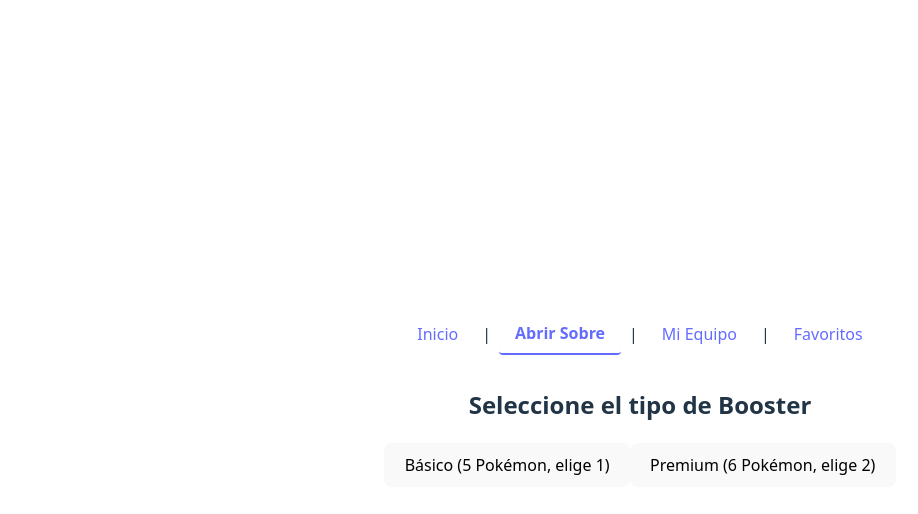
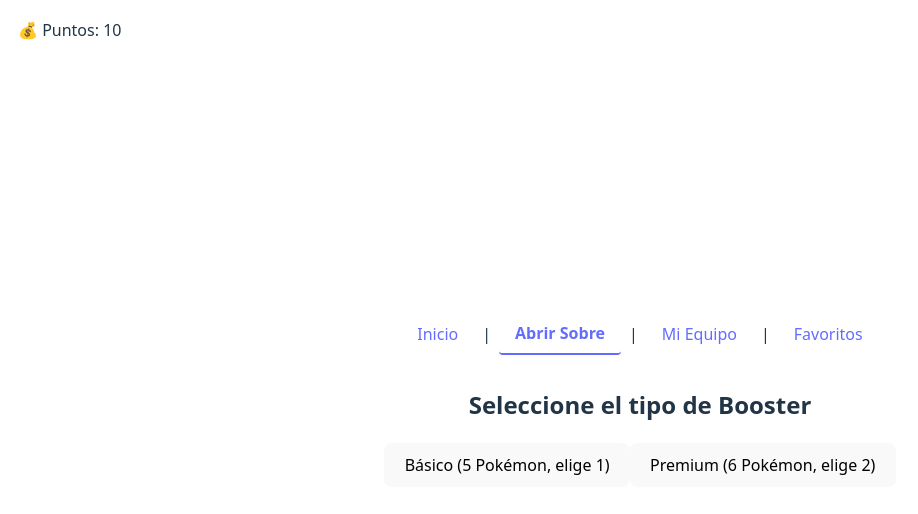
Before and after one commit to RevJuanma/prac3-template, a React (Vite) app: page /abrir-sobre in a window 1280 px wide. Shown: the top 514 px of the page, without its empty margins (0-918 px from the left). Built offline with nearby package versions, Linux system fonts and the light colour scheme.

Commit message:
se añadio sistema de puntos

```diff
--- a/src/App.jsx
+++ b/src/App.jsx
@@ -9,6 +9,8 @@
 import { ToastContainer } from "react-toastify";
 import "react-toastify/dist/ReactToastify.css";
 import { TeamProvider } from "./context/TeamContext";
+import { PointsProvider } from "./context/PointsContext";
+import { PointsDisplay } from "./components/PointsDisplay/PointsDisplay"
 
 export default function App() {
   return (
@@ -22,7 +24,8 @@
         closeOnClick
         pauseOnHover
       />
-
+      <PointsProvider>
+        <PointsDisplay/>
         <FavoritesProvider>
           <TeamProvider>
             <DeckProvider>
@@ -31,7 +34,7 @@
                   <NavLink to="/" end>
                     Inicio
                   </NavLink>{" "}
-                |<NavLink to="/abrir-sobre">Abrir Sobre</NavLink> |
+                  | <NavLink to="/abrir-sobre">Abrir Sobre</NavLink> |
                   <NavLink to="/mi-equipo">Mi Equipo</NavLink> |
                   <NavLink to="/favoritos">Favoritos</NavLink>
                 </nav>
@@ -45,6 +48,7 @@
             </DeckProvider>
           </TeamProvider>
         </FavoritesProvider>
+      </PointsProvider>
     </React.Fragment>
   );
 }
--- a/src/components/Booster/Booster.jsx
+++ b/src/components/Booster/Booster.jsx
@@ -7,9 +7,10 @@
   LIMITE_DE_MAZO,
   POKEMON_EN_FAVORITOS_NO_PUEDE_ELIMINARSE_DEL_MAZO,
   POKEMON_EN_EQUIPO_NO_PUEDE_ELIMINARSE_DEL_MAZO,
-  SELECT_POKEMON_REQUIRED
+  SELECT_POKEMON_REQUIRED, AÑADIO_PUNTOS
 } from "../../constans/alerts";
 import { FaPlus } from "react-icons/fa";
+import { usePoints } from "../../context/PointsContext";
 
 export default function PokemonBooster({
   name,
@@ -21,6 +22,7 @@
   const { isFavorite } = useFavorites();
   const [selected, setSelected] = useState([]);
   const [maxSelectionReached, setMaxSelectionReached] = useState(false);
+  const { incrementPoints } = usePoints();
 
   // IDs aleatorios de Pokémon
   const pokemonIds = useMemo(() => {
@@ -60,6 +62,8 @@
         toast.warn(POKEMON_EN_FAVORITOS_NO_PUEDE_ELIMINARSE_DEL_MAZO);
       } else if (isFilled() && !isInDeck(id)) {
         toast.warn(LIMITE_DE_MAZO);
+        toast.info(AÑADIO_PUNTOS);
+        incrementPoints(1);
       } else {
         toast.success(`¡Pokémon #${id} agregado al mazo!`);
         toggleDeck(id);
--- a/src/components/BoosterSelector/BoosterSelector.jsx
+++ b/src/components/BoosterSelector/BoosterSelector.jsx
@@ -1,17 +1,29 @@
 import React, { useState } from "react";
 import PokemonBooster from "../Booster/Booster";
+import { usePoints } from "../../context/PointsContext";
+import { toast } from "react-toastify";
+
 
 export default function BoosterSelector() {
   const [type, setType] = useState("basic");
   const [opened, setOpened] = useState(false);
   const [boosterKey, setBoosterKey] = useState(0);
+  const { points, decrecePoints } = usePoints();
 
-  const handleSelectType = (selectedType) => {
-    setType(selectedType);
-    // Abrir un sobre nuevo inmediatamente
-    setOpened(true);
-    setBoosterKey((prev) => prev + 1);
-  };
+ const handleSelectType = (selectedType) => {
+  const cost = selectedType === "basic" ? 1 : 2;
+
+  if (points < cost) {
+    toast.error("No tiene puntos para abrir el sobre seleccionado");
+    return;
+  }
+
+  decrecePoints(cost);
+  toast.success(`Sobre ${selectedType} abierto`);
+  setType(selectedType);
+  setOpened(true);
+  setBoosterKey((prev) => prev + 1);
+};
 
   const openNewBooster = () => {
     setOpened(true);
--- a/src/components/Deck/Deck.jsx
+++ b/src/components/Deck/Deck.jsx
@@ -4,13 +4,15 @@
 import { FaMinus, FaPlus } from "react-icons/fa";
 import { useTeam } from "../../context/TeamContext";
 import { useFavorites } from "../../context/FavoritesContext";
-import { POKEMON_EN_EQUIPO_NO_PUEDE_ELIMINARSE_DEL_MAZO, POKEMON_EN_FAVORITOS_NO_PUEDE_ELIMINARSE_DEL_MAZO, LIMITE_EQUIPO, AÑADIO_EQUIPO, QUITAR_EQUIPO } from "../../constans/alerts"
+import { POKEMON_EN_EQUIPO_NO_PUEDE_ELIMINARSE_DEL_MAZO, POKEMON_EN_FAVORITOS_NO_PUEDE_ELIMINARSE_DEL_MAZO, LIMITE_EQUIPO, AÑADIO_EQUIPO, QUITAR_EQUIPO, AÑADIO_PUNTOS } from "../../constans/alerts"
 import { toast } from "react-toastify";
+import { usePoints } from "../../context/PointsContext";
 
 export default function Deck() {
   const { toggleDeck, deck } = useDeck();
   const { toggleTeam, isInTeam, isFilledTeams } = useTeam();
   const { isFavorite } = useFavorites();
+  const { incrementPoints } = usePoints();
 
   if (deck.length === 0) {
     return <p>No tienes Pokémon en tu mazo</p>;
@@ -32,6 +34,8 @@
                 toast.warn (POKEMON_EN_EQUIPO_NO_PUEDE_ELIMINARSE_DEL_MAZO);
               } else {
                 toggleDeck(id);
+                toast.info(AÑADIO_PUNTOS)
+                incrementPoints(1);
               }
             },
           };
--- /dev/null
+++ b/src/components/PointsDisplay/PointsDisplay.jsx
@@ -0,0 +1,12 @@
+import React from "react";
+import { usePoints } from "../../context/PointsContext";
+
+export function PointsDisplay() {
+  const { points } = usePoints();
+
+  return (
+    <div style={{ position: "fixed", top: 10, left: 10, background: "#fff", padding: "0.5rem", borderRadius: "5px", zIndex: 999 }}>
+      💰 Puntos: {points}
+    </div>
+  );
+}
--- a/src/constans/alerts.js
+++ b/src/constans/alerts.js
@@ -8,3 +8,4 @@
 export const AÑADIO_FAVORITOS = "Este Pokémon se añadio a favoritos";
 export const QUITAR_EQUIPO = "Este Pokémon se quito del equipo";
 export const QUITAR_FAVORITOS = "Este Pokémon se quito de favoritos";
+export const AÑADIO_PUNTOS = "Se añadió 1 punto por esta carta"
--- /dev/null
+++ b/src/context/PointsContext.jsx
@@ -0,0 +1,22 @@
+import React, { createContext, useContext, useState } from "react";
+
+const PointsContext = createContext();
+
+export function PointsProvider({ children }) {
+  const [points, setPoints] = useState(10); // valor inicial
+
+  const incrementPoints = (amount = 1) => setPoints(prev => prev + amount);
+  const decrecePoints = (amount = 1) => {
+    if (points >= amount) setPoints(prev => prev - amount);
+  };
+
+  return (
+    <PointsContext.Provider value={{ points, incrementPoints, decrecePoints }}>
+      {children}
+    </PointsContext.Provider>
+  );
+}
+
+export function usePoints() {
+  return useContext(PointsContext);
+}
```
Lines whose indentation alone changed are shown as unchanged.
